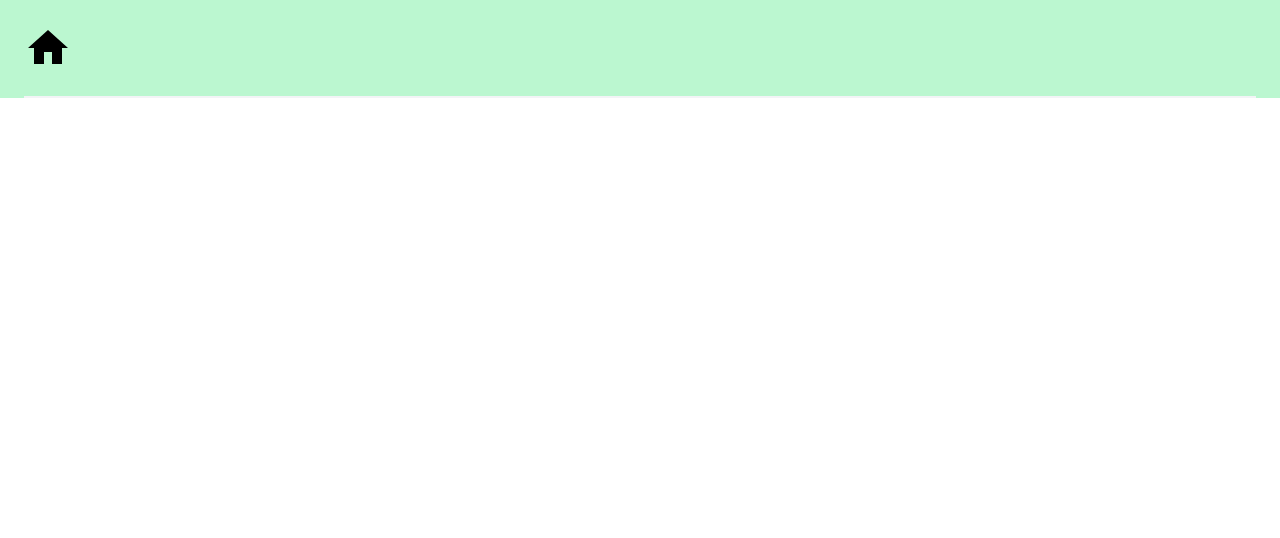
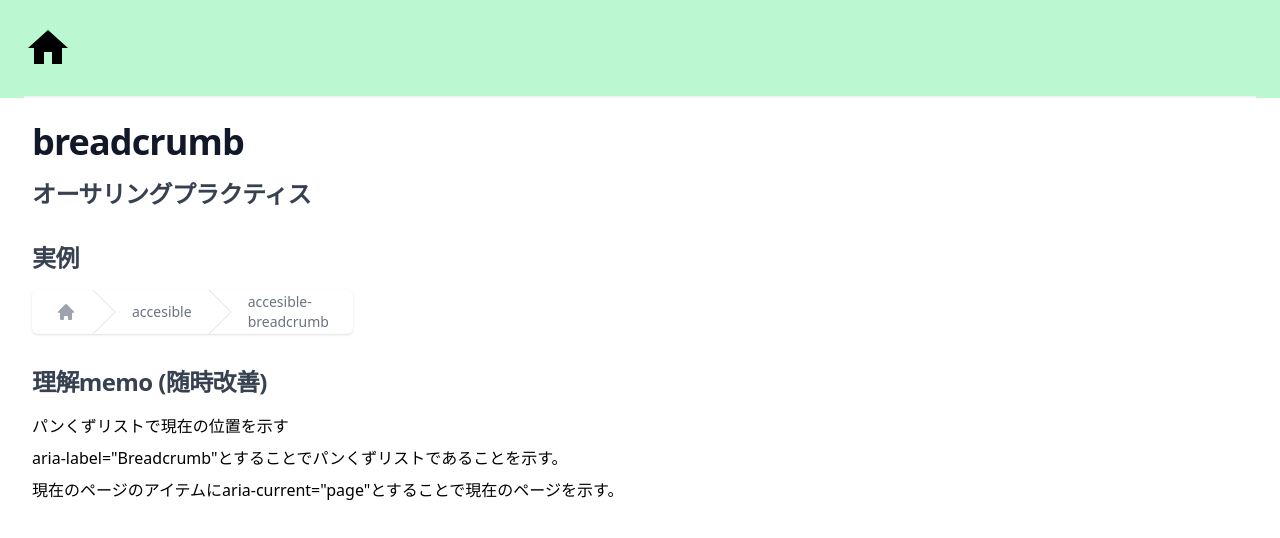
Before and after one commit to mgr-kb/authoring-practice-vue, a Nuxt app: page /accesible/breadcrumb in a window 1280 px wide. Before the commit this address had no page. Shown: the top 538 px of the page. Built offline with nearby package versions, Linux system fonts and the light colour scheme.

Commit message:
add breadcrumbs

```diff
--- a/src/app.vue
+++ b/src/app.vue
@@ -1,9 +1,14 @@
+<script setup lang="ts">
+// TODO パンくずリストをレイアウトとして設定
+// import Breadcrumb from '@/components/accesible/Breadcrumb.vue'
+</script>
 <template>
   <div class="min-h-full">
     <header class="bg-green-200">
       <TheHeader />
     </header>
     <main class="max-w-7xl mx-auto sm:px-6 sm:my-4 lg:px-8 lg:my-6">
+      <!-- <Breadcrumb /> -->
       <NuxtPage />
     </main>
   </div>
--- /dev/null
+++ b/src/components/accesible/BreadCrumb.vue
@@ -0,0 +1,61 @@
+<script setup lang="ts">
+const crumbs = useBreadcrumbs()
+</script>
+
+<template>
+  <nav
+    class="flex"
+    aria-label="Breadcrumb"
+  >
+    <ol
+      role="list"
+      class="bg-white rounded-md shadow px-6 flex space-x-4"
+    >
+      <li class="flex">
+        <div class="flex items-center">
+          <nuxt-link
+            to="/"
+            class="text-gray-400 hover:text-gray-500"
+          >
+            <svg
+              class="flex-shrink-0 h-5 w-5"
+              xmlns="http://www.w3.org/2000/svg"
+              viewBox="0 0 20 20"
+              fill="currentColor"
+              aria-hidden="true"
+            >
+              <path d="M10.707 2.293a1 1 0 00-1.414 0l-7 7a1 1 0 001.414 1.414L4 10.414V17a1 1 0 001 1h2a1 1 0 001-1v-2a1 1 0 011-1h2a1 1 0 011 1v2a1 1 0 001 1h2a1 1 0 001-1v-6.586l.293.293a1 1 0 001.414-1.414l-7-7z" />
+            </svg>
+            <span class="sr-only">Home</span>
+          </nuxt-link>
+        </div>
+      </li>
+
+      <li
+        v-for="(item, index) in crumbs"
+        :key="index"
+        class="flex"
+      >
+        <div class="flex items-center">
+          <svg
+            class="flex-shrink-0 w-6 h-full text-gray-200"
+            viewBox="0 0 24 44"
+            preserveAspectRatio="none"
+            fill="currentColor"
+            xmlns="http://www.w3.org/2000/svg"
+            aria-hidden="true"
+          >
+            <path d="M.293 0l22 22-22 22h1.414l22-22-22-22H.293z" />
+          </svg>
+          <nuxt-link
+            :to="item.path"
+            class="ml-4 text-sm font-medium text-gray-500 hover:text-gray-700"
+            :aria-current="item.isCurrent ? 'page' : null"
+          >
+            {{ item.name }}
+          </nuxt-link>
+        </div>
+      </li>
+    </ol>
+  </nav>
+</template>
--- /dev/null
+++ b/src/composables/useBreadcrumbs.ts
@@ -0,0 +1,27 @@
+type Crumb = {
+  name: string;
+  path: string;
+  isCurrent: boolean;
+}
+
+export const useBreadcrumbs = () => {
+  const router = useRouter()
+  const nowPath = useRoute().path
+  const params = nowPath.substring(1).split('/')
+
+  const crumbs: Crumb[] = []
+  let path = ''
+
+  params.forEach(param => {
+    path = `${path}/${param}`
+    const matchPath = router.getRoutes().find(r => r.path === path)
+    if (matchPath?.name != null) {
+      crumbs.push({
+        name: matchPath.name as string,
+        path: matchPath.path,
+        isCurrent: nowPath === matchPath.path,
+      })
+    }
+  })
+  return crumbs
+}
--- a/src/composables/useMyRoutes.ts
+++ b/src/composables/useMyRoutes.ts
@@ -1,6 +1,6 @@
 export const useMyRoutes = () => {
-  const route = useRouter()
-  const links = route.getRoutes().map(r => {
+  const router = useRouter()
+  const links = router.getRoutes().map(r => {
     return {
       name: r.path === '/' ? 'home' : r.name as string,
       path: r.path
--- /dev/null
+++ b/src/pages/accesible/breadcrumb.vue
@@ -0,0 +1,38 @@
+<script setup lang="ts">
+import BreadCrumb from '@/components/accesible/BreadCrumb.vue'
+import AccesibleLayout from '@/components/AccesibleLayout.vue';
+</script>
+
+<template>
+  <AccesibleLayout>
+    <template #title>
+      breadcrumb
+    </template>
+    <template #section-title>
+      <Link
+        href="https://waic.jp/docs/2019/NOTE-wai-aria-practices-1.1-20190207/#breadcrumb"
+        :is-blank="true"
+        name="3.4 パンくず"
+      />
+    </template>
+    <template #example>
+      <div
+        id="breadcrumb-group"
+        class="w-64"
+      >
+        <BreadCrumb />
+      </div>
+    </template>
+    <template #memo>
+      <ul>
+        <li>パンくずリストで現在の位置を示す</li>
+        <li class="mt-2">
+          aria-label="Breadcrumb"とすることでパンくずリストであることを示す。
+        </li>
+        <li class="mt-2">
+          現在のページのアイテムにaria-current="page"とすることで現在のページを示す。
+        </li>
+      </ul>
+    </template>
+  </AccesibleLayout>
+</template>
```
